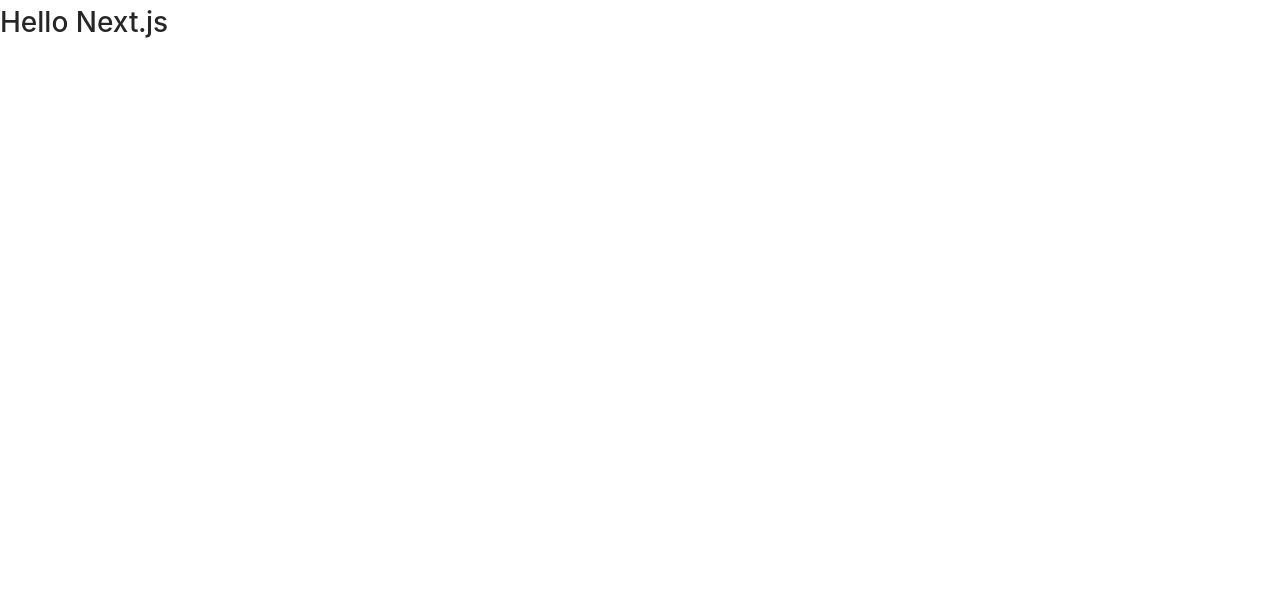
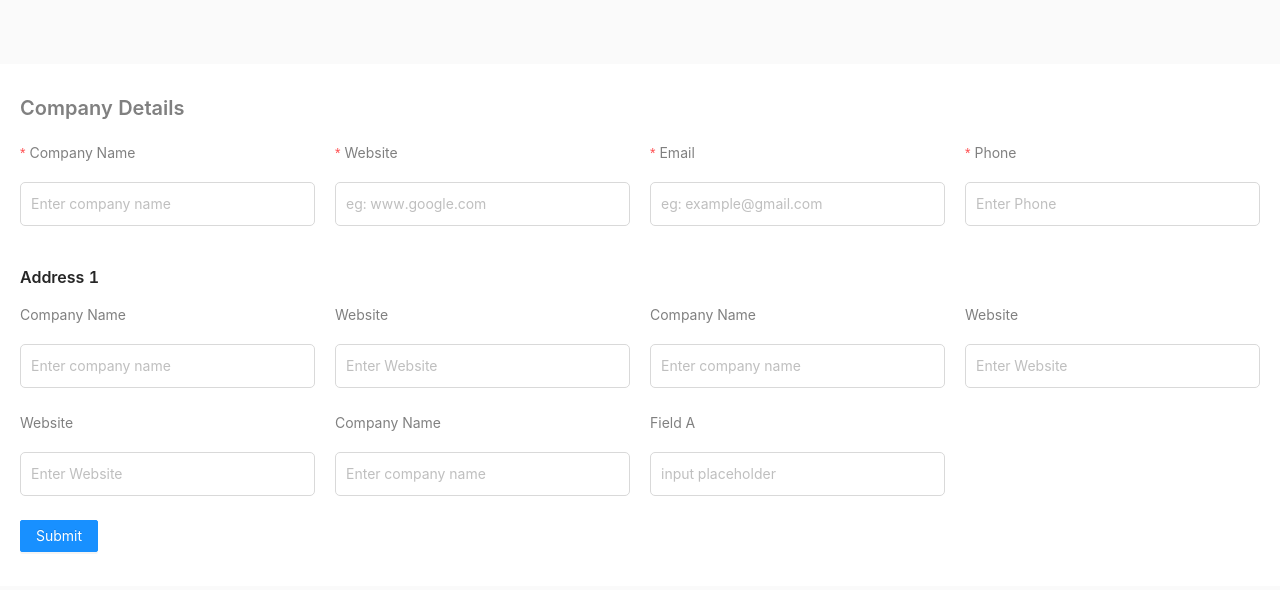
Before and after one commit to dark-king-rayleigh/test-form, a Next.js app: page / in a window 1280 px wide. Shown: the top 590 px of the page. Built offline with nearby package versions, Linux system fonts and the light colour scheme.

Commit message:
feat(form):add validation on form

```diff
--- /dev/null
+++ b/components/Form/index.tsx
@@ -0,0 +1,112 @@
+import { Typography, Form, Input, Button, message } from "antd";
+import { MinusCircleOutlined, PlusOutlined } from "@ant-design/icons";
+import classes from "./Form.module.css";
+
+import React, { useState } from "react";
+
+type LayoutType = Parameters<typeof Form>[0]["layout"];
+
+const { Title } = Typography;
+
+const Home = () => {
+  const [form] = Form.useForm();
+
+  const onFinish = (values: any) => {
+    console.log("Values", values);
+  };
+
+  return (
+    <div className={classes.container}>
+      <Title level={4} style={{ margin: "20px 0", color: "gray" }}>
+        Company Details
+      </Title>
+      <Form form={form} layout="vertical" onFinish={onFinish}>
+        <div className={classes["form-container"]}>
+          <Form.Item
+            label="Company Name"
+            name="company-name"
+            rules={[{ required: true }]}
+          >
+            <Input placeholder="Enter company name" />
+          </Form.Item>
+          <Form.Item
+            label="Website"
+            name="website"
+            rules={[
+              {
+                pattern: new RegExp(
+                  "(https?://(?:www.|(?!www))[a-zA-Z0-9][a-zA-Z0-9-]+[a-zA-Z0-9].[^s]{2,}|www.[a-zA-Z0-9][a-zA-Z0-9-]+[a-zA-Z0-9].[^s]{2,}|https?://(?:www.|(?!www))[a-zA-Z0-9]+.[^s]{2,}|www.[a-zA-Z0-9]+.[^s]{2,})"
+                ),
+                message: "Enter valid Website url",
+                required: true,
+              },
+            ]}
+          >
+            <Input placeholder="eg: www.google.com" />
+          </Form.Item>
+          <Form.Item
+            label="Email"
+            name="email"
+            rules={[
+              {
+                pattern: new RegExp(
+                  "^[a-zA-Z0-9_.+-]+@[a-zA-Z0-9-]+.[a-zA-Z0-9-.]+$"
+                ),
+                message: "Enter valid Email",
+                required: true,
+              },
+            ]}
+          >
+            <Input placeholder="eg: example@gmail.com" />
+          </Form.Item>
+          <Form.Item
+            label="Phone"
+            name="phone"
+            rules={[
+              {
+                required: true,
+              },
+            ]}
+          >
+            <Input placeholder="Enter Phone" />
+          </Form.Item>
+        </div>
+
+        <Title level={5} style={{ margin: "15px 0" }}>
+          Address 1
+        </Title>
+        <div className={classes["form-container"]}>
+          <Form.Item label="Company Name">
+            <Input placeholder="Enter company name" />
+          </Form.Item>
+          <Form.Item label="Website">
+            <Input placeholder="Enter Website" />
+          </Form.Item>
+          <Form.Item label="Company Name">
+            <Input placeholder="Enter company name" />
+          </Form.Item>
+          <Form.Item label="Website">
+            <Input placeholder="Enter Website" />
+          </Form.Item>
+          <Form.Item label="Website">
+            <Input placeholder="Enter Website" />
+          </Form.Item>
+          <Form.Item label="Company Name">
+            <Input placeholder="Enter company name" />
+          </Form.Item>
+          <Form.Item label="Field A">
+            <Input placeholder="input placeholder" />
+          </Form.Item>
+        </div>
+
+        <Form.Item>
+          <Button type="primary" htmlType="submit">
+            Submit
+          </Button>
+        </Form.Item>
+      </Form>
+    </div>
+  );
+};
+
+export default Home;
--- a/pages/index.tsx
+++ b/pages/index.tsx
@@ -1,19 +1,27 @@
+import { Typography } from "antd";
 import type { NextPage } from "next";
 import Head from "next/head";
+import Form from "../components/Form";
 
 const Home: NextPage = () => {
   return (
-    <div>
+    <>
       <Head>
-        <title>Create Next App</title>
+        <title>Home-Form</title>
         <meta name="description" content="Generated by create next app" />
         <link rel="icon" href="/favicon.ico" />
       </Head>
 
-      <main>
-        <h1>Hello Next.js</h1>
+      <main
+        style={{
+          backgroundColor: "#fafafa",
+          minHeight: "99vh",
+          paddingTop: "4rem",
+        }}
+      >
+        <Form />
       </main>
-    </div>
+    </>
   );
 };
 
```
